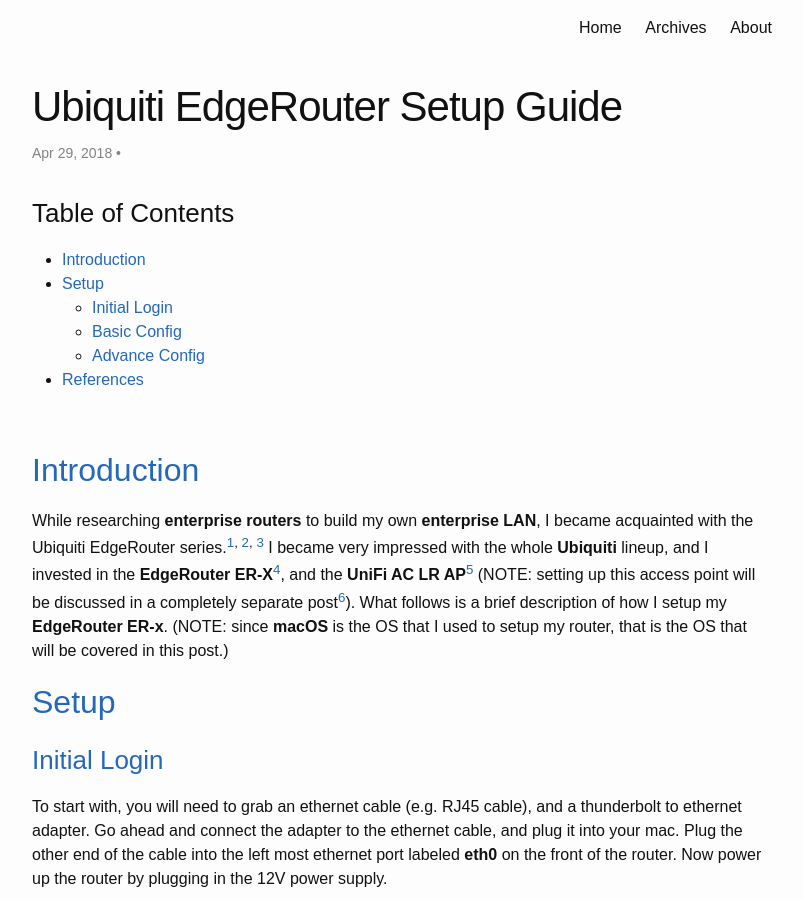
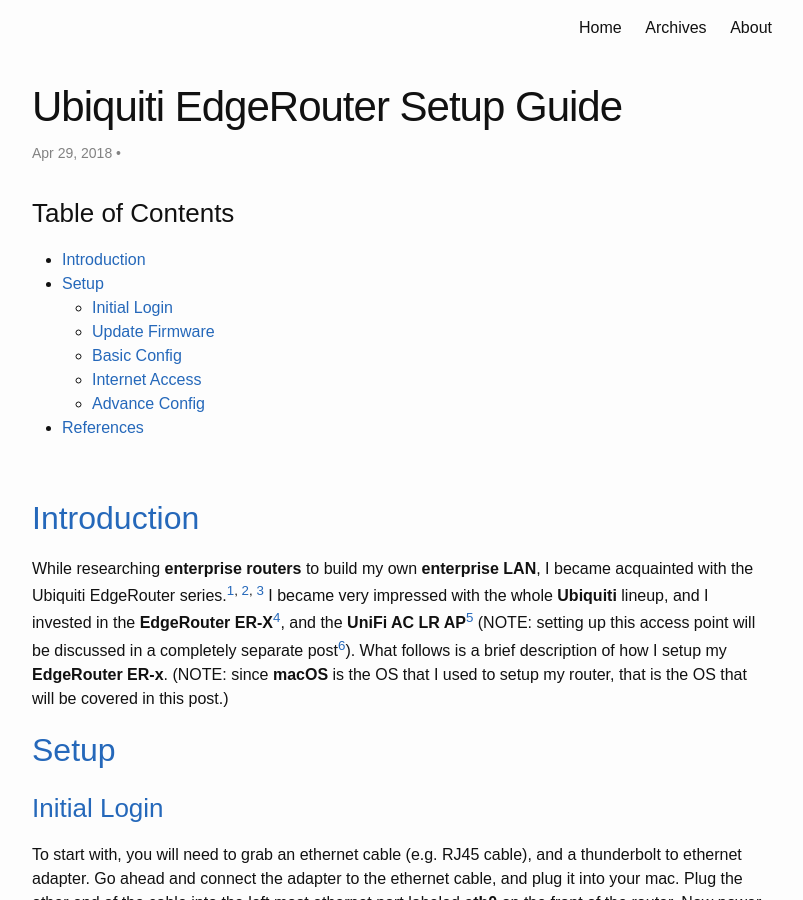
Before and after one commit to RagingTiger/RagingTiger.github.io, a Jekyll site: the page built from _posts/2018-04-29-ubq-erx-router-setup.md, in a window 1280 px wide and 900 px high. Shown: the whole window, without its empty margins (238-1041 px from the left). Built offline with Jekyll 4.4.1, drawn with Linux system fonts in a browser that asks for light colours; some of the changed text lies outside the part shown.

Commit message:
Adding sections for firmware update and WAN access

```diff
--- a/_posts/2018-04-29-ubq-erx-router-setup.md
+++ b/_posts/2018-04-29-ubq-erx-router-setup.md
@@ -8,7 +8,9 @@ category: [compsci, network, engineering, setup, enterprise, LAN]
 * [Introduction](#intro)
 * [Setup](#setup)
   * [Initial Login](#initlogin)
+  * [Update Firmware](#upfirm)
   * [Basic Config](#wizard)
+  * [Internet Access](#inet)
   * [Advance Config](#advconfig)
 * [References](#references)
 
@@ -65,6 +67,8 @@ These are the *default credentials* and you will want to change them (this will
 
 You have completed the *initial login* to the router! Now in the **next section** we will look at how to setup the *basic configuration* (i.e. get the router working with internet access and all your hosts on the same LAN). From this basic configuration we will look at how to alter the configurations for more advanced setups (e.g. multiple LANs).
 
+### <a name="upfirm"></a> [Update Firmware](#toc)
+
 ### <a name="wizard"></a> [Basic Configuration](#toc)
 To begin the basic configuration, we need to click on the **Wizards** tab in the upper right portion of the dashboard (just below the **Toolbox** button):
 
@@ -89,6 +93,7 @@ Now, the router will be rebooting, and loading the newly setup basic configurati
 
 ![DHCP Config]({{site.baseurl}}/assets/img/ers/dhcp_config1.png)
 
+### <a name="inet"></a> [Internet Access](#toc)
 Once the *router finishes booting up*, it will assign you an *address* (here it was 192.168.1.38), and you will be on the network. From here there are two options to be aware of:
 1. if you have a pre-existing network, disconnect your modem from your old router and power cycle the modem (i.e. unplug the modem, wait 30s, plug it back in)
 
```
